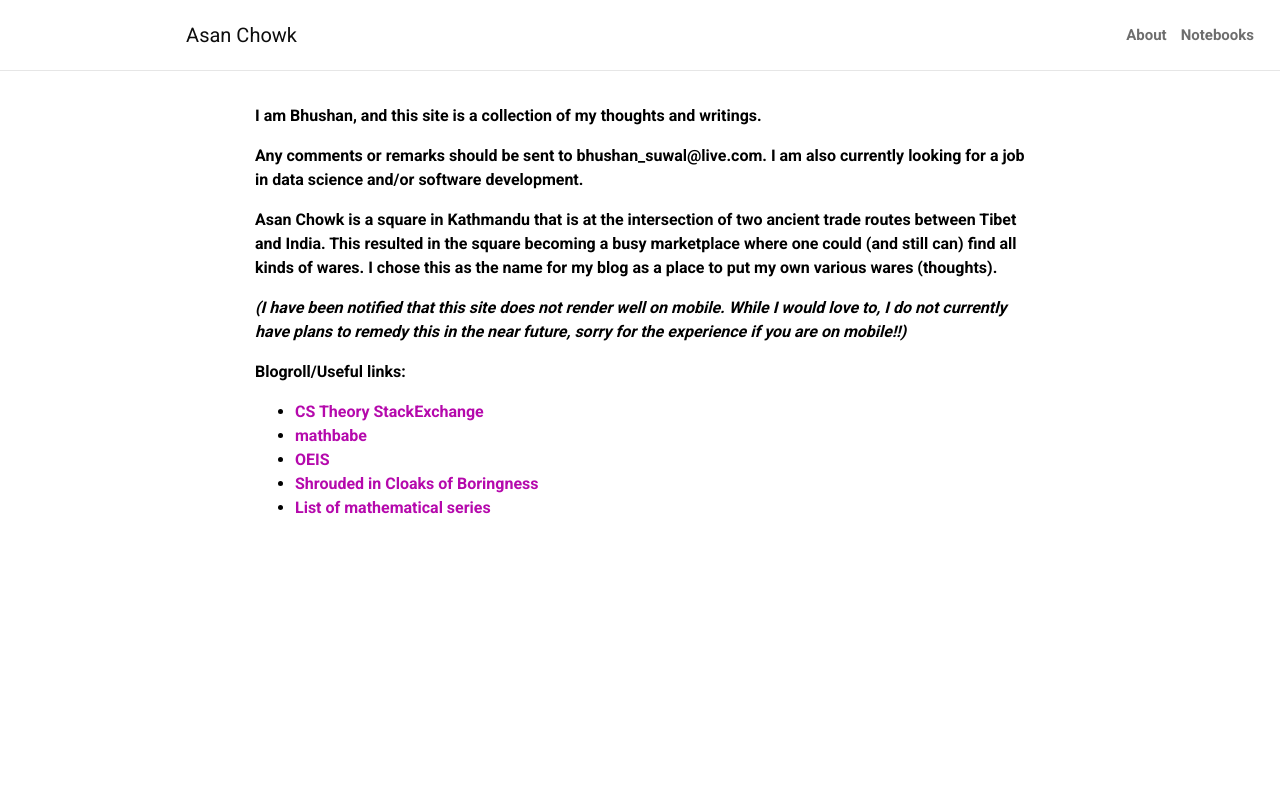
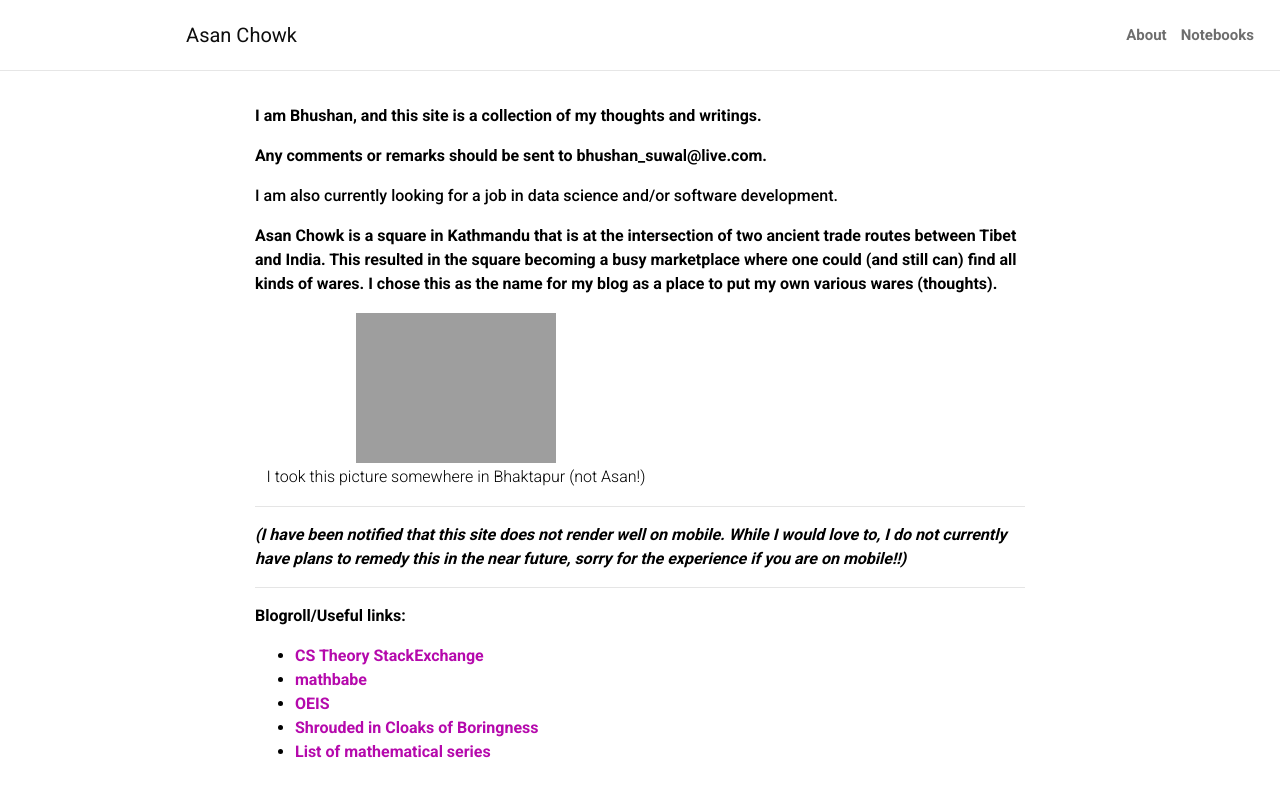
Before and after one commit to bsuwal/bsuwal.github.io, a Jekyll site: the page built from _pages/about.md, in a window 1280 px wide. Shown: the top 797 px of the page. Built offline with Jekyll 4.4.1, drawn with Linux system fonts in a browser that asks for light colours; a style sheet for code colours, icons or effects is not loaded.

Commit message:
add entrance pic to about page

```diff
--- a/_pages/about.md
+++ b/_pages/about.md
@@ -5,11 +5,20 @@ permalink: /about.html
 ---
 I am Bhushan, and this site is a collection of my thoughts and writings.
 
-Any comments or remarks should be sent to bhushan_suwal@live.com. I am also currently looking for a job in data science and/or software development.
+Any comments or remarks should be sent to bhushan_suwal@live.com.
+
+**I am also currently looking for a job in data science and/or software development.**
 
 Asan Chowk is a square in Kathmandu that is at the intersection of two ancient trade routes between Tibet and India. This resulted in the square becoming a busy marketplace where one could (and still can) find all kinds of wares. I chose this as the name for my blog as a place to put my own various wares (thoughts).
 
+| ![center-img]({{ site.url }}/assets/img/entrance.jpg) |
+|:--:|
+| I took this picture somewhere in Bhaktapur (not Asan!) |
+
+---
 *(I have been notified that this site does not render well on mobile. While I would love to, I do not currently have plans to remedy this in the near future, sorry for the experience if you are on mobile!!)*
+
+---
 
 <b>Blogroll/Useful links:</b>
 <ul>
```
Also changed, not shown: 3 other files.
